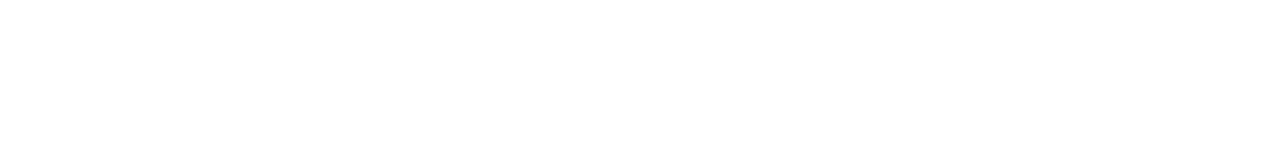
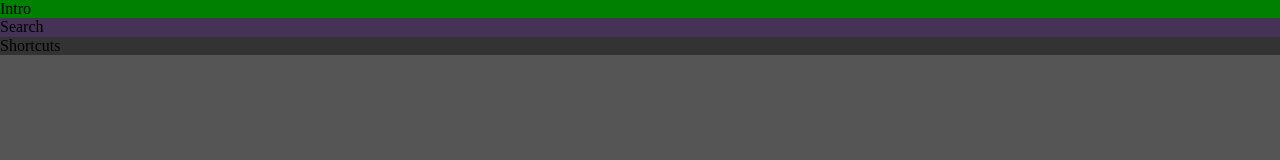
Before and after one commit to UsuarioGenericop/Rapper-Gallery, a plain HTML site: page index.html in a window 1280 px wide. Drawn offline with Linux system fonts and the light colour scheme.

Commit message:
BuiltSkeleton

```diff
--- a/assets/CSS/style.css
+++ b/assets/CSS/style.css
@@ -0,0 +1,33 @@
+body {
+  background-color: #555555;
+}
+nav {
+  background-color: #443355;
+  grid-area: nav;
+}
+main {
+  background-color: #555555;
+  grid-area: main;
+}
+aside {
+  background-color: #333;
+  grid-area: aside;
+}
+header {
+  background-color: green;
+  grid-area: header;
+}
+footer {
+  background-color: orange;
+  grid-area: footer;
+  display: none;
+}
+.grid-container {
+  display: grid;
+  gap: 0;
+  grid-template-areas:
+    "header"
+    "nav"
+    "main"
+    "aside";
+}
--- a/index.html
+++ b/index.html
@@ -4,11 +4,21 @@
 <head>
     <meta charset="UTF-8">
     <meta name="viewport" content="width=device-width, initial-scale=1.0">
-    <title>Animaciones en CSS</title>
+    <title>Rapper Gallery</title>
+    <link rel="stylesheet" href="./assets/CSS/normalize.css">
+    <link rel="stylesheet" href="./assets/CSS/style.css">
 </head>
 
 <body>
-
+    <div class="grid-container">
+        <header>Intro</header>
+        <nav>Search</nav>
+        <aside>Shortcuts</aside>
+        <main>
+            <div class="pictures"></div>
+        </main>
+        <footer>Footer</footer>
+    </div>
 </body>
 
 </html>
```
